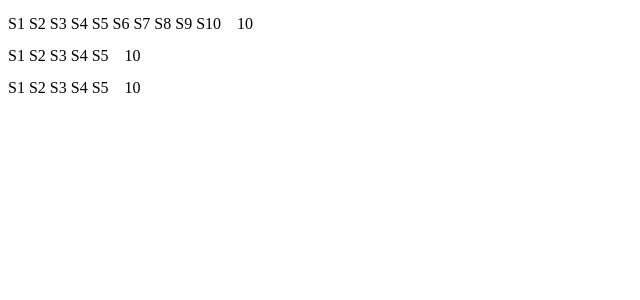
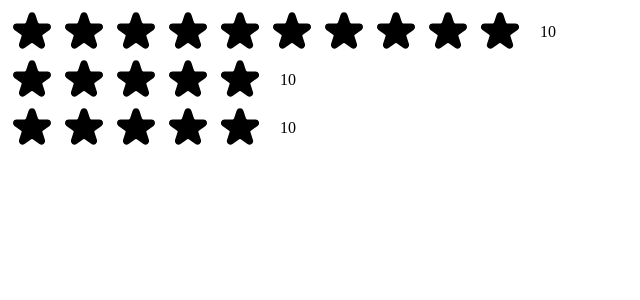
Before and after one commit to Sadmin23/PopCorner, a React (Create React App) app: page / in a window 1280 px wide. Shown: the top 300 px of the page, without its empty margins (0-640 px from the left). Built offline with nearby package versions, Linux system fonts and the light colour scheme.

Commit message:
star created

```diff
--- a/src/StarRating.js
+++ b/src/StarRating.js
@@ -18,10 +18,58 @@ export default function StarRating({maxRating = 5}){
         <div style={containerStyle}>
             <div style={starContainerStyle}>
                 {Array.from({ length: maxRating }, (_, i) => (
-                    <span>S{i+1}</span>
+                    <Star key={i}/>
                 ))}
             </div>
             <p style={textStyle}>10</p>
         </div>
     )
 }
+
+const starStyle = {
+    width: "48px",
+    height: "48px",
+    display: "block",
+    cursor: "pointer"
+}
+
+function Star(){
+    return (
+        <span role="button" style={starStyle}>
+            <svg
+              xmlns="http://www.w3.org/2000/svg"
+              viewBox="0 0 20 20"
+              fill="#000"
+              stroke="#000"
+            >
+                <path
+                    d="M9.049 2.927c.3-.921 1.603-.921 1.902 0l1.07 3.292a1 1 0 00.95.69h3.462c.969 0 1.371 1.24.588 1.81l-2.8 2.034a1 1 0 00-.364 1.118l1.07 3.292c.3.921-.755 1.688-1.54 1.118l-2.8-2.034a1 1 0 00-1.175 0l-2.8 2.034c-.784.57-1.838-.197-1.539-1.118l1.07-3.292a1 1 0 00-.364-1.118L2.98 8.72c-.783-.57-.38-1.81.588-1.81h3.461a1 1 0 00.951-.69l1.07-3.292z"
+                />
+            </svg>
+        </span>
+    )
+}
+
+/*
+FULL STAR
+
+
+
+
+EMPTY STAR
+
+<svg
+  xmlns="http://www.w3.org/2000/svg"
+  fill="none"
+  viewBox="0 0 24 24"
+  stroke="#000"
+>
+  <path
+    strokeLinecap="round"
+    strokeLinejoin="round"
+    strokeWidth="{2}"
+    d="M11.049 2.927c.3-.921 1.603-.921 1.902 0l1.519 4.674a1 1 0 00.95.69h4.915c.969 0 1.371 1.24.588 1.81l-3.976 2.888a1 1 0 00-.363 1.118l1.518 4.674c.3.922-.755 1.688-1.538 1.118l-3.976-2.888a1 1 0 00-1.176 0l-3.976 2.888c-.783.57-1.838-.197-1.538-1.118l1.518-4.674a1 1 0 00-.363-1.118l-3.976-2.888c-.784-.57-.38-1.81.588-1.81h4.914a1 1 0 00.951-.69l1.519-4.674z"
+  />
+</svg>
+
+*/
```
Also changed, not shown: src/index.css (+0 -33 lines).
